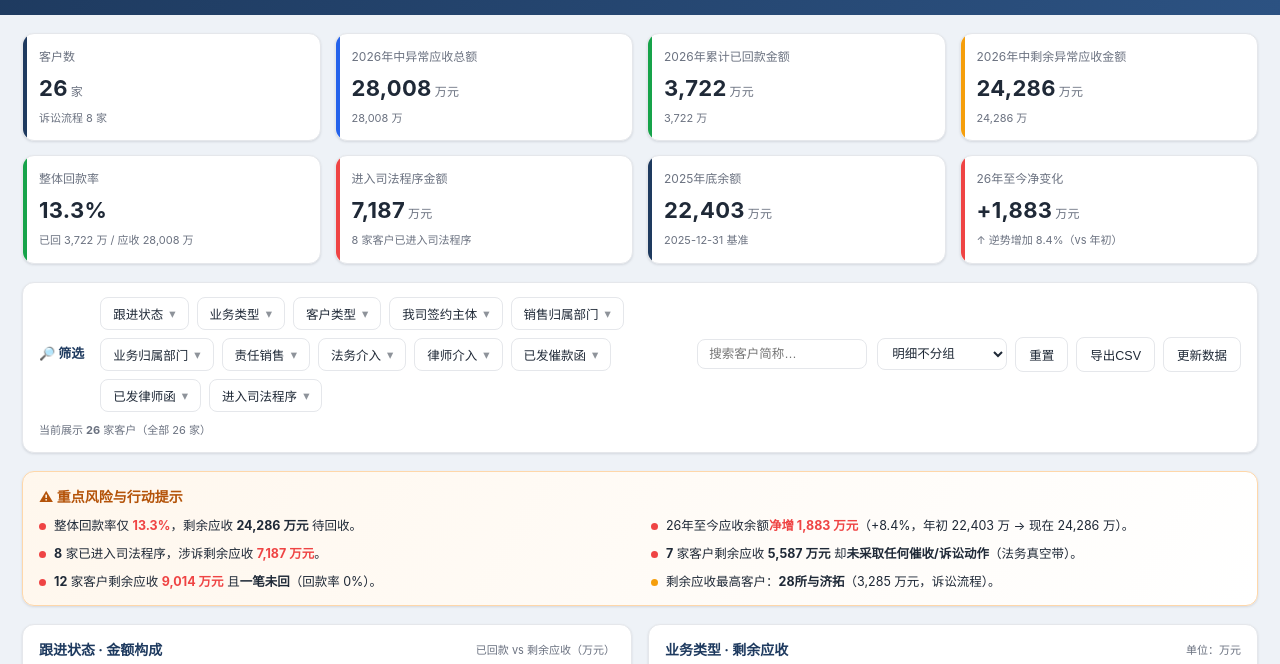
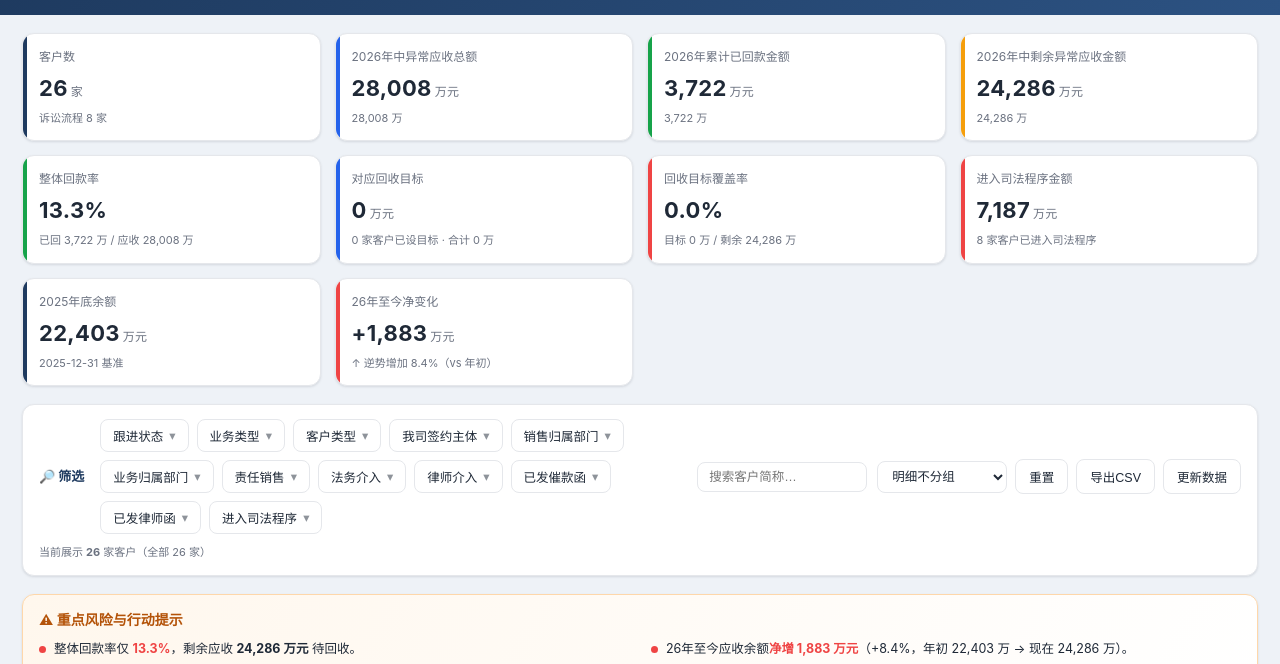
Before and after one commit to Leonie-AM/legal-receivables-dashboard, a plain HTML site: page index.html in a window 1280 px wide. Shown: the part 71-735 px from the top of the page. Drawn offline with Linux system fonts and the light colour scheme.

Commit message:
Update index.html

```diff
--- a/index.html
+++ b/index.html
@@ -240,6 +240,7 @@ const FIELD_ALIASES = {
   '业务归属部门': ['业务归属部门','业务部门'],
   '2025年12月底数据': ['2025年12月底数据','2025年12月底','2025.12应收总额','期初余额','年底余额'],
   '2026年1-6新增应收': ['2026年1-6新增应收','2026.1-6新增应收','2026年1至6月新增应收','本年1-6新增应收','1-6月新增应收'],
+  '对应回收目标': ['对应回收目标','回收目标'],
 };
 const ALIAS_TO_STD = {};
 Object.entries(FIELD_ALIASES).forEach(([std, al])=> al.forEach(a=>{ if(!(a in ALIAS_TO_STD)) ALIAS_TO_STD[a]=std; }));
@@ -290,7 +291,7 @@ const BASE_TABLE_COLS = [
   {k:'是否进入司法程序',t:'司法程序',yn:true},
 ];
 let TABLE_COLS = BASE_TABLE_COLS.slice();
-const OPT = {ageField:null, contractField:null, dateField:null, baselineField:null, newAddField:null};
+const OPT = {ageField:null, contractField:null, dateField:null, baselineField:null, newAddField:null, recoveryTargetField:null};
 
 let DATA = DASH_DATA.records.map(r=>({...r, 回款率: (r['应收总额']>0 ? r['已回款金额（元）']/r['应收总额'] : 0)}));
 /* 统一标签：Excel 源数据中的"应收跟进"在界面上显示为"异常应收跟进" */
@@ -346,6 +347,8 @@ function setupData(){
   }
   OPT.newAddField = find('新增应收','1-6新增','1至6月新增') || null;
   if(OPT.newAddField) TABLE_COLS.push({k:OPT.newAddField, t:'本年1-6新增(万元)', num:true});
+  OPT.recoveryTargetField = find('对应回收目标','回收目标') || null;
+  if(OPT.recoveryTargetField) TABLE_COLS.push({k:OPT.recoveryTargetField, t:'回收目标(万元)', num:true});
 }
 
 /* ============ filter UI ============ */
@@ -401,12 +404,17 @@ function renderKPIs(rows){
   const base=OPT.baselineField?rows.reduce((s,r)=>s+(Number(r[OPT.baselineField])||0),0):0;
   const net=rem-base;
   const netPct=base>0?net/base:0;
+  const recoveryTarget=OPT.recoveryTargetField?rows.reduce((s,r)=>s+(Number(r[OPT.recoveryTargetField])||0),0):0;
+  const recoveryRatio=rem>0?recoveryTarget/rem:0;
+  const recoveryCnt=OPT.recoveryTargetField?rows.filter(r=>(Number(r[OPT.recoveryTargetField])||0)>0).length:0;
   const cards=[
     {cls:'',label:'客户数',value:rows.length,unit:'家',foot:`诉讼流程 ${rows.filter(r=>r['跟进状态']==='诉讼流程').length} 家`},
     {cls:'k-blue',label:'2026年中异常应收总额',value:wan(tot),unit:'万元',foot:wan(tot)+' 万'},
     {cls:'k-green',label:'2026年累计已回款金额',value:wan(got),unit:'万元',foot:wan(got)+' 万'},
     {cls:'k-amber',label:'2026年中剩余异常应收金额',value:wan(rem),unit:'万元',foot:wan(rem)+' 万'},
     {cls:'k-green',label:'整体回款率',value:pct(rate),unit:'',foot:`已回 ${wan(got)} 万 / 应收 ${wan(tot)} 万`},
+    {cls:'k-blue',label:'对应回收目标',value:wan(recoveryTarget),unit:'万元',foot:`${recoveryCnt} 家客户已设目标 · 合计 ${wan(recoveryTarget)} 万`},
+    {cls:recoveryRatio>=0.7?'k-green':recoveryRatio>=0.4?'k-amber':'k-red',label:'回收目标覆盖率',value:pct(recoveryRatio),unit:'',foot:`目标 ${wan(recoveryTarget)} 万 / 剩余 ${wan(rem)} 万`},
     {cls:'k-red',label:'进入司法程序金额',value:wan(litigAmt),unit:'万元',foot:`${litig.length} 家客户已进入司法程序`},
     {cls:'',label:'2025年底余额',value:wan(base),unit:'万元',foot:'2025-12-31 基准'},
     {cls:net>0?'k-red':'k-green',label:'26年至今净变化',value:(net>0?'+':'')+wan(net),unit:'万元',foot:`${net>0?'↑ 逆势增加':'↓ 净回收'} ${pct(Math.abs(netPct))}（vs 年初）`},
@@ -751,7 +759,7 @@ function parseExcel(file){
       buildFilters(); FILTER_FIELDS.forEach(f=>syncFilterBtn(f.key));
       buildHead();
       renderAll();
-      const ext=[OPT.baselineField?'2025年底余额':null,OPT.newAddField?'本年1-6新增':null,OPT.ageField?'账龄':null,OPT.contractField?'合同':null,OPT.dateField?'日期':null].filter(Boolean);
+      const ext=[OPT.baselineField?'2025年底余额':null,OPT.newAddField?'本年1-6新增':null,OPT.recoveryTargetField?'回收目标':null,OPT.ageField?'账龄':null,OPT.contractField?'合同':null,OPT.dateField?'日期':null].filter(Boolean);
       alert('数据已更新：'+DATA.length+' 家客户'+(ext.length?'\n已识别维度：'+ext.join('、'):'\n（未识别到账龄/合同/日期列）'));
     }catch(err){alert('解析失败：'+err.message);}
   };
```
